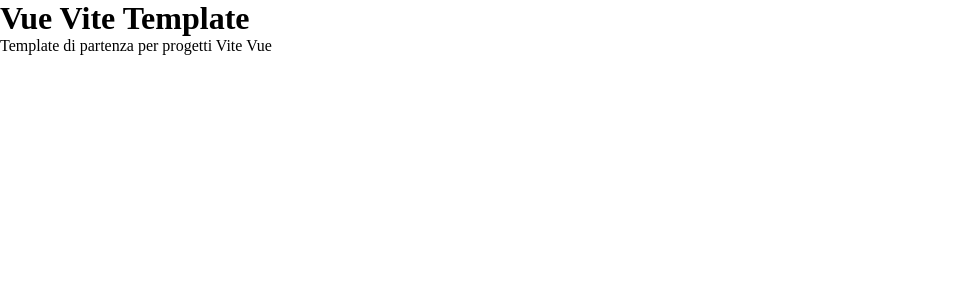
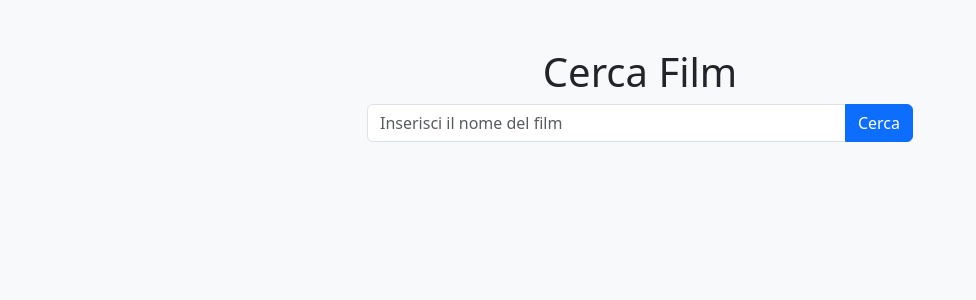
Before and after one commit to violix96/vite-boolflix, a Vue app: page / in a window 1280 px wide. Shown: the top 300 px of the page, without its empty margins (0-976 px from the left). Built offline with nearby package versions, Linux system fonts and the light colour scheme.

Commit message:
[UPD] creating a basic layout with a search bar that includes an input to enter the name of the movie and a button to start the search.

```diff
--- a/src/App.vue
+++ b/src/App.vue
@@ -1,6 +1,24 @@
-<!-- <script></script> -->
+<script>
+import SearchMovies from './components/SearchMovies.vue';
+
+export default {
+  name: 'App',
+  components: {
+    SearchMovies
+  }
+};
+</script>
+
 <template>
-  <h1>Vue Vite Template</h1>
-  <p>Template di partenza per progetti Vite Vue</p>
+  <div id="app">
+    <SearchMovies />
+  </div>
 </template>
-<!-- <style></style> -->
+
+
+
+<style>
+body {
+  background-color: #f8f9fa;
+}
+</style>
--- a/src/assets/scss/main.scss
+++ b/src/assets/scss/main.scss
@@ -1,7 +1,7 @@
 /******
 Index SASS
 ******/
-
+@use "bootstrap/scss/bootstrap";
 @use './partials/reset' as *;
 @use './partials/variables' as *;
 @use './partials/mixin' as *;
--- /dev/null
+++ b/src/components/SearchMovies.vue
@@ -0,0 +1,27 @@
+<script>
+export default {
+  name: 'SearchMovies',
+
+}
+</script>
+
+<template>
+  <div class="container mt-5">
+    <div class="row">
+      <div class="col-md-6 offset-md-3">
+        <h1 class="text-center">Cerca Film</h1>
+        <div class="input-group mb-3">
+          <input type="text" class="form-control" placeholder="Inserisci il nome del film"/>
+          <button class="btn btn-primary">Cerca</button>
+        </div>
+      </div>
+    </div>
+  </div>
+</template>
+
+
+<style>
+.container {
+  margin-top: 50px;
+}
+</style>
```
